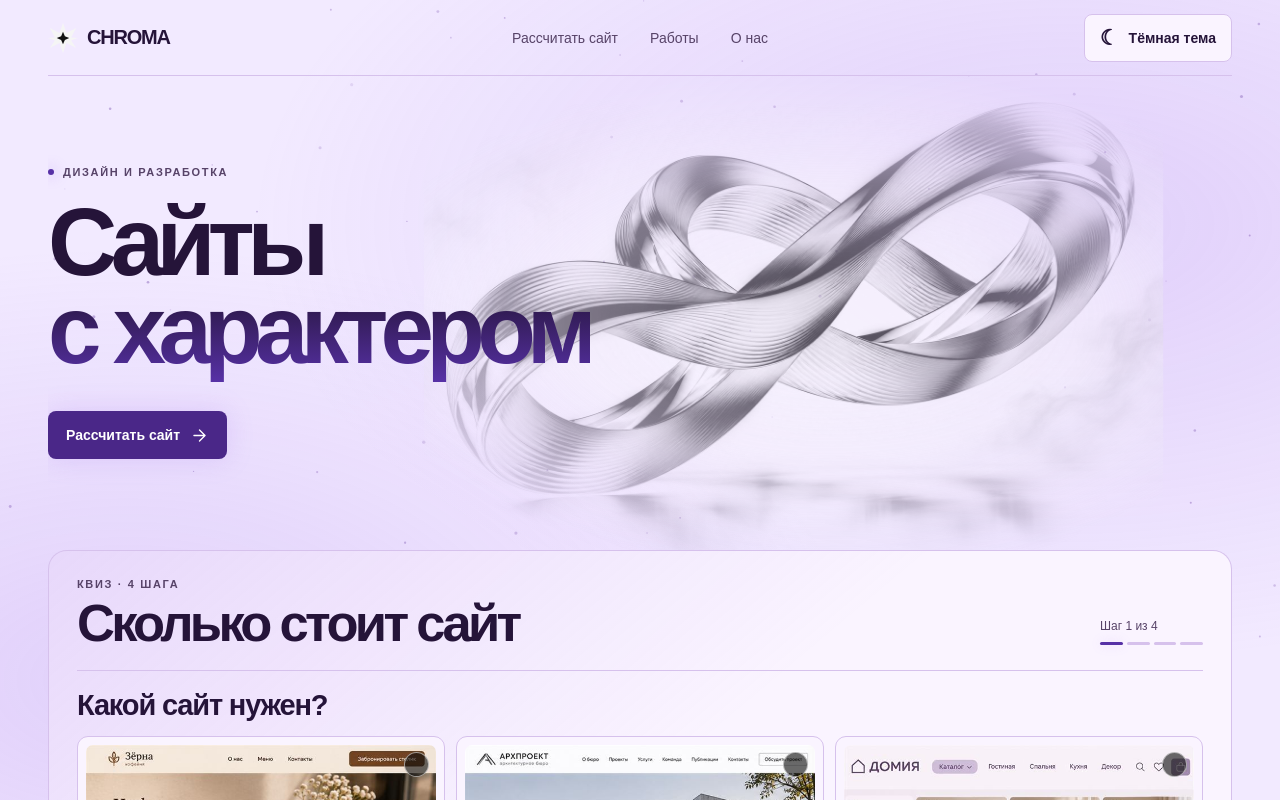
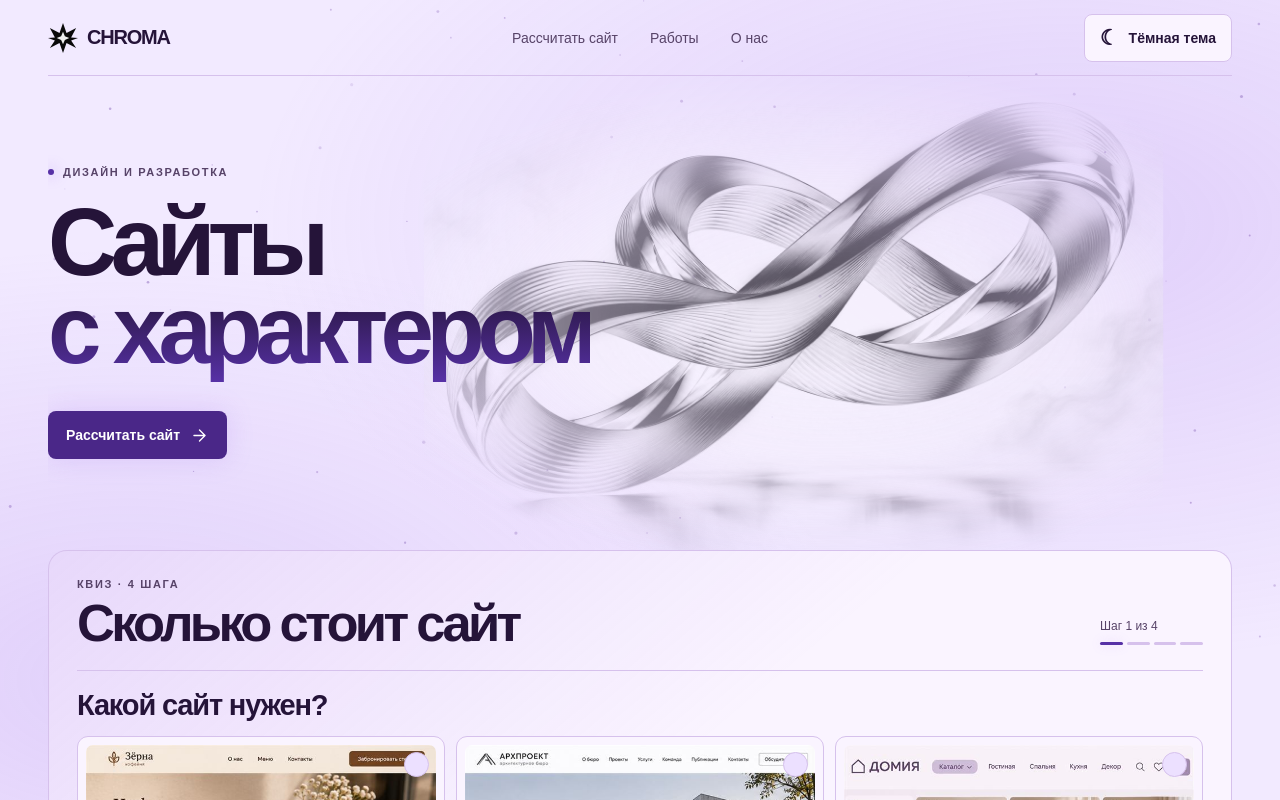
Before and after one commit to LordPandocha/chroma, a plain HTML site: page index.html in a window 1280 px wide. Shown: the top 800 px of the page. Drawn offline with Linux system fonts and the light colour scheme.

Commit message:
Improve logo and quiz contrast in the light theme

```diff
--- a/style.css
+++ b/style.css
@@ -30,6 +30,7 @@ button { font: inherit; color: inherit; cursor: pointer; }
 section[id] { scroll-margin-top: 20px; }
 
 .header { height: 76px; display: grid; grid-template-columns: 1fr auto 1fr; align-items: center; border-bottom: 1px solid var(--line); }
+.brand img { filter: var(--art-filter, none); }
 .brand { display: inline-flex; align-items: center; justify-self: start; width: max-content; gap: 9px; font-size: 20px; font-weight: 800; letter-spacing: -.06em; }
 .nav { display: flex; gap: 32px; color: #c1c1c1; font-size: 14px; }
 .nav a:hover, .footer > a:last-child:hover { color: white; }
@@ -206,7 +207,7 @@ h1 em { background-image: linear-gradient(var(--text), var(--accent)); }
 .choice:hover { border-color: var(--accent); background: var(--surface-hover); }
 .choice[aria-pressed="true"] { border-color: var(--accent); box-shadow: inset 0 0 0 1px var(--accent), 0 0 16px var(--glow); }
 .work-card { color: #fff; }
-.choice:not(.has-image) :is(.choice-icon, .choice-check) { color: var(--accent); background: var(--surface-hover); border-color: var(--line); }
+.choice :is(.choice-icon, .choice-check) { color: var(--accent); background: var(--surface-hover); border-color: var(--line); }
 .choice[aria-pressed="true"] .choice-check { background: var(--action); color: var(--on-action); }
 .choice:not(.has-image) .choice-caption small { color: var(--muted); }
 .quiz-actions { flex-wrap: wrap; }
```
